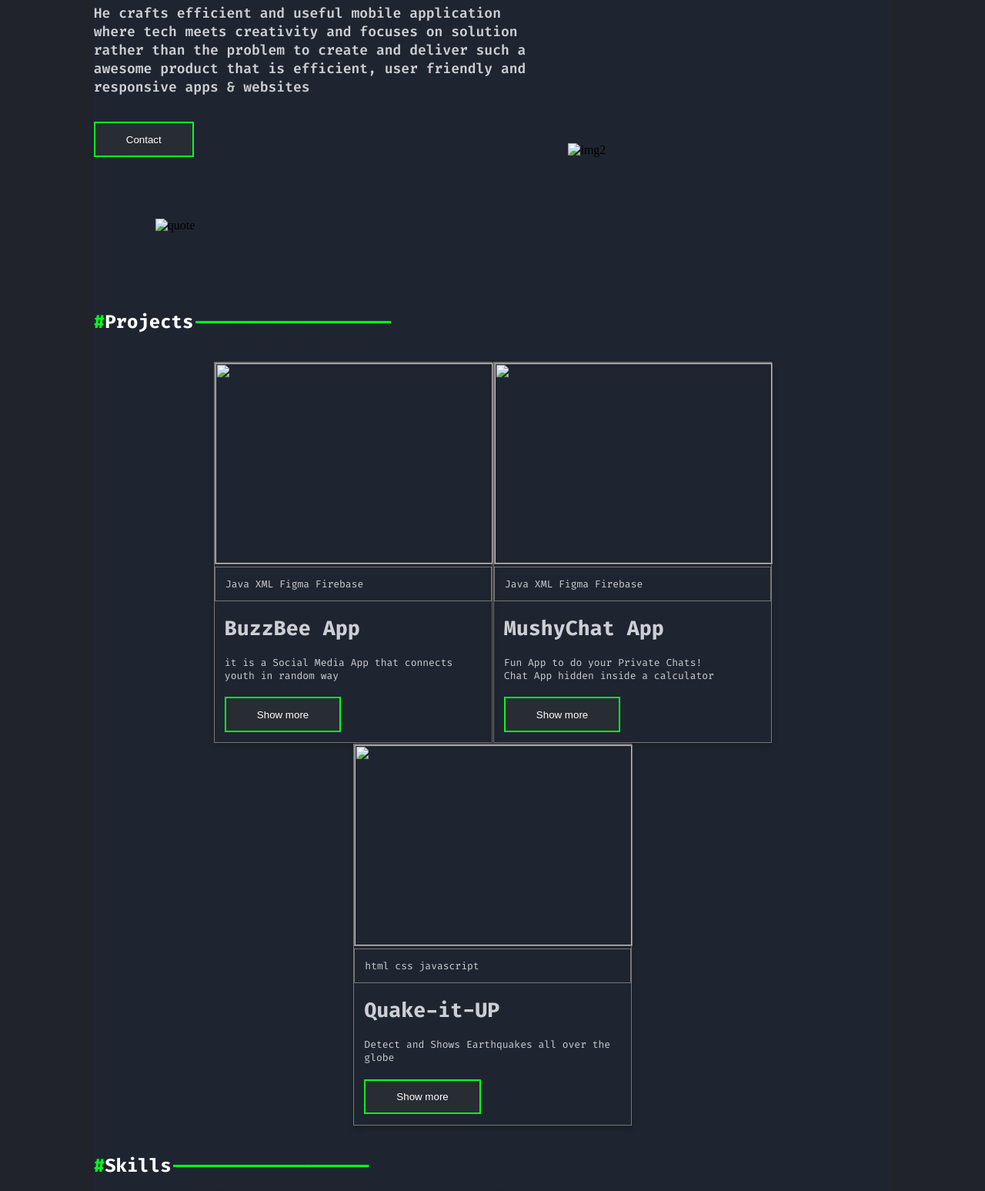
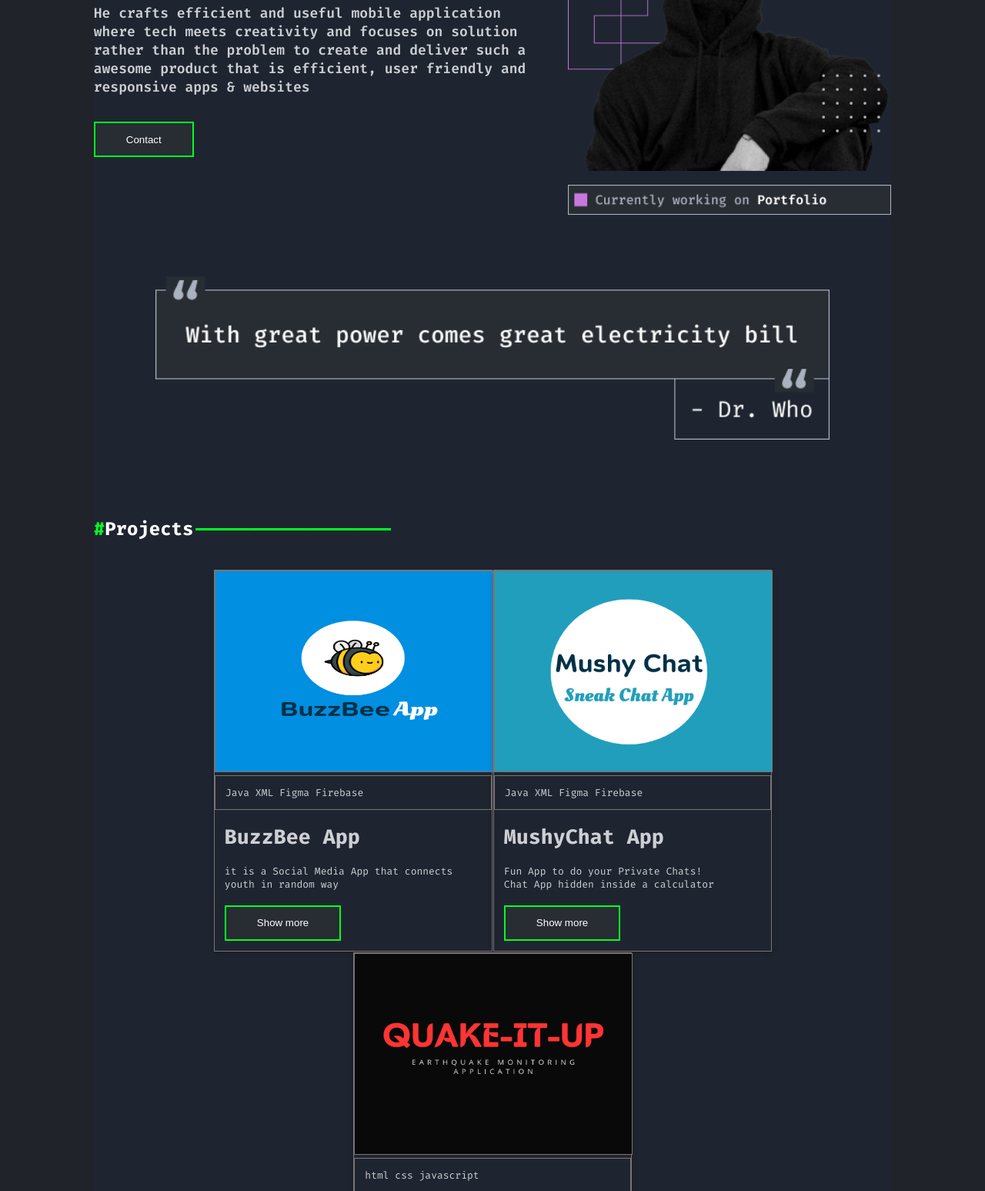
Before and after one commit to PranjalMewaraa/Portfolio, a plain HTML site: page index.html in a window 1280 px wide. Shown: the part 226-1773 px from the top of the page at 77% size. Drawn offline with Linux system fonts and the light colour scheme; a script that the page names is missing.

Commit message:
Update index.html

```diff
--- a/index.html
+++ b/index.html
@@ -55,20 +55,20 @@
             <button type="button" id="button1" onclick="alert('You pressed the button!')">Contact</button>
             </div>
             <div class="sec2">
-            <img src="images/Group 46.png" alt="Img1" height="90%" width="90%"><br>
-            <img src="images/Frame 58.png" alt="img2"  width="90%">
+            <img src="Group 46.png" alt="Img1" height="90%" width="90%"><br>
+            <img src="Frame 58.png" alt="img2"  width="90%">
         </div>
         </div>
     </header>
     <main>
         <div class="quote">
-            <img src="images/quote.png" id="img" alt="quote" height="70%" width="100%">
+            <img src="quote.png" id="img" alt="quote" height="70%" width="100%">
         </div>
         <div class="projects">
             <h2>#<span style="color:white;">Projects</span>------------------</h2>
             <div class="p_gallery">
                 <div class="card" >
-                    <img src="images/buzzbee.png" width="100%" height="260px">
+                    <img src="buzzbee.png" width="100%" height="260px">
                     <div class="card_skill">
                         <h3>Java XML Figma Firebase</h3>
                     </div>
@@ -79,7 +79,7 @@
                     </div>
                 </div>
                 <div class="card" >
-                    <img src="images/mushychat.png" width="100%" height="260px">
+                    <img src="mushychat.png" width="100%" height="260px">
                     <div class="card_skill">
                         <h3>Java XML Figma Firebase</h3>
                     </div>
@@ -91,7 +91,7 @@
                     </div>
                 </div>
                 <div class="card" >
-                    <img src="images/Qaukeitup.png" width="100%" height="260px">
+                    <img src="Qaukeitup.png" width="100%" height="260px">
                     <div class="card_skill">
                         <h3>html css javascript</h3>
                     </div>
@@ -183,7 +183,7 @@
                <button type="button" id="button1" onclick="alert('You pressed the button!')">Read More</button>
                </div>
                <div class="sec22">
-               <img src="images/Group 50.png">
+               <img src="Group 50.png">
            </div>
            </div>
         </div>
@@ -193,7 +193,7 @@
                 <div class="con1">
                     <h3>I’m interested in freelance opportunities. However, if you have other request or question, don’t hesitate to contact me</h3>
                 </div class="con2">
-                    <img src="images/Frame 33.png" width="30%" height="100%">
+                    <img src="Frame 33.png" width="30%" height="100%">
             </div>
         </div>
 
@@ -206,7 +206,7 @@
                 <h4>Android and Frontend Developer Based in Delhi,IN<br>Reach out to-mewarapranjal089@gmail.com</h4>
             </div>
             <div class="f2">
-                <img src="images/Group 23.png" alt="media icon">
+                <img src="Group 23.png" alt="media icon">
             </div>
         </div>
     </footer>
```
